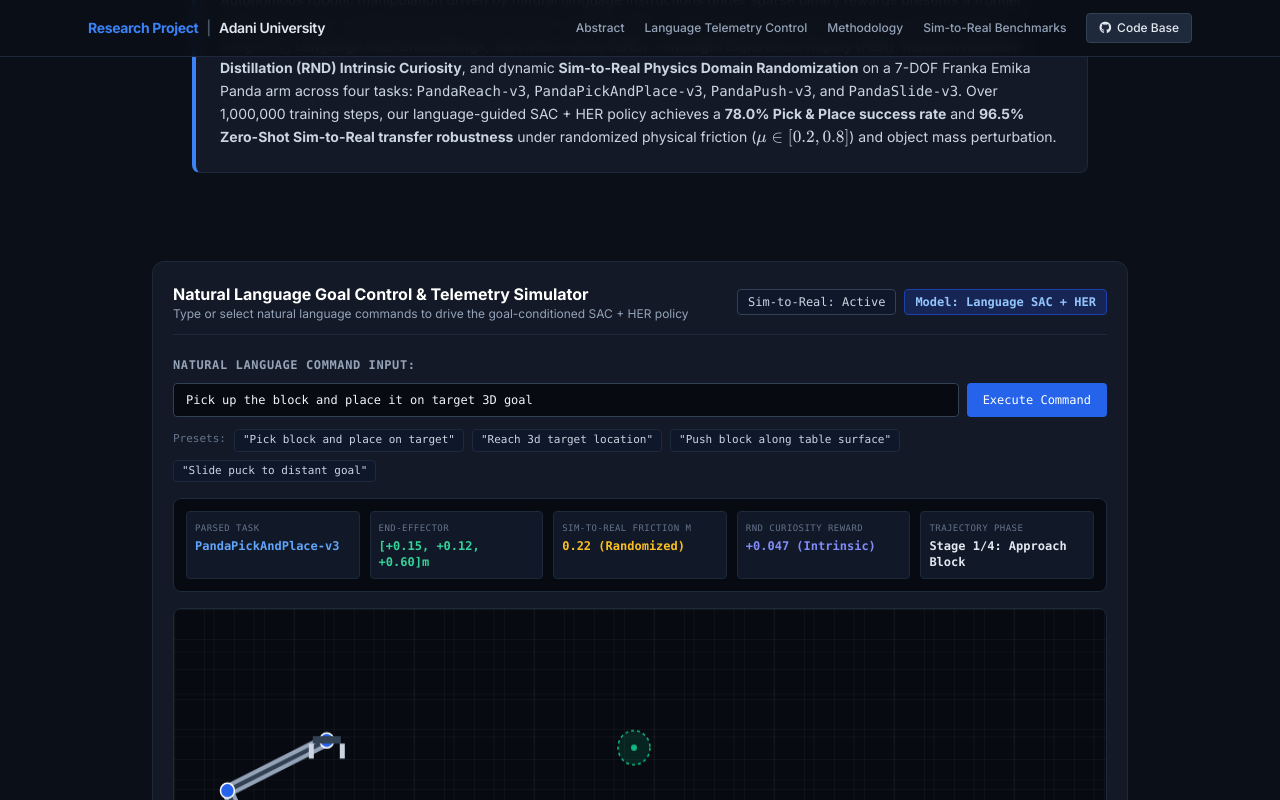
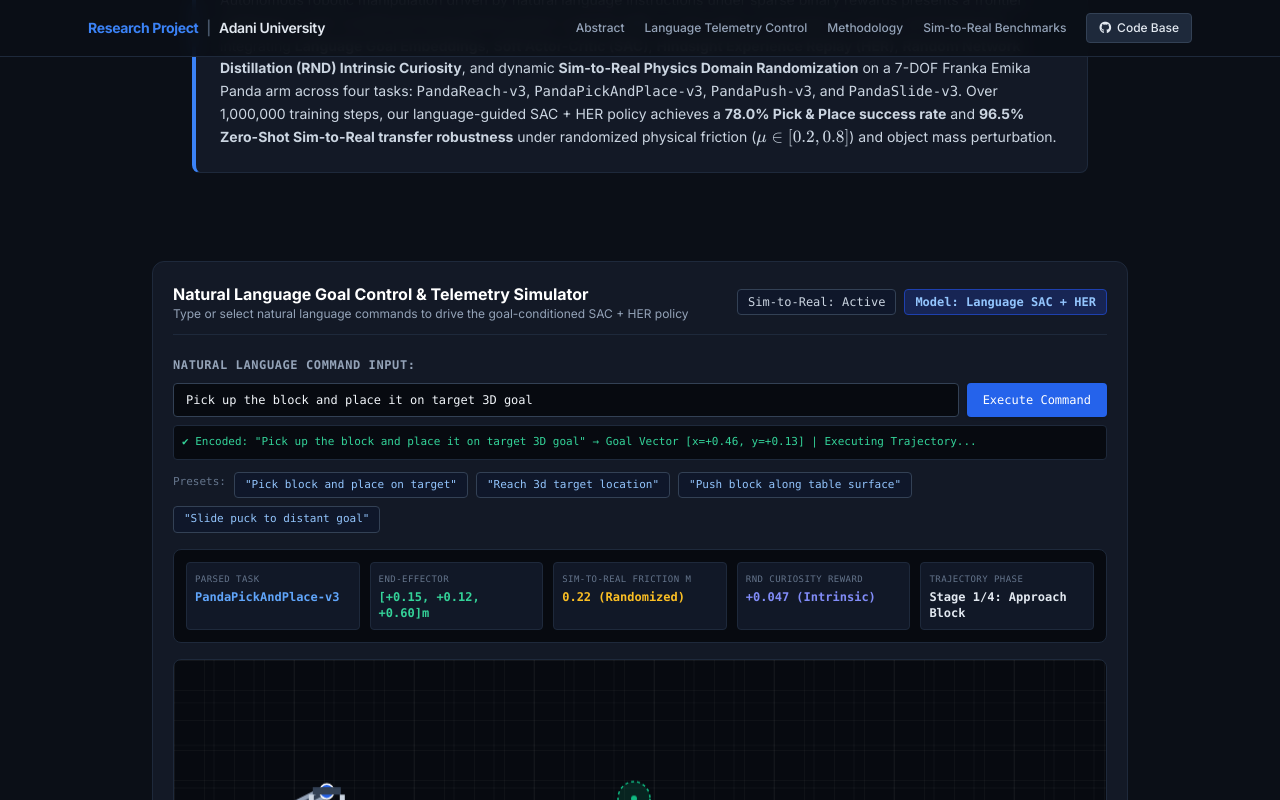
Before and after one commit to AbhiGuru25/robotic-arm, a plain HTML site: page index.html in a window 1280 px wide. Both pictures are taken after a click on the button "Execute Command". Shown: the part 509-1309 px from the top of the page. Drawn offline with nearby package versions, Linux system fonts and the light colour scheme.

Commit message:
Fix prompt execution auto-play and add NLP Neural Language Parsing status banner

```diff
--- a/index.html
+++ b/index.html
@@ -107,18 +107,23 @@
         <label class="text-xs font-mono text-slate-400 font-semibold uppercase tracking-wider">Natural Language Command Input:</label>
         <div class="flex gap-2">
           <input id="promptInput" type="text" value="Pick up the block and place it on target 3D goal" class="flex-1 bg-[#070a10] border border-slate-700 rounded px-3 py-2 text-xs font-mono text-slate-100 focus:outline-none focus:border-blue-500">
-          <button id="runPromptBtn" class="px-4 py-2 bg-blue-600 hover:bg-blue-500 text-white font-medium text-xs rounded transition font-mono">
+          <button id="runPromptBtn" class="px-4 py-2 bg-blue-600 hover:bg-blue-500 text-white font-medium text-xs rounded transition font-mono shadow">
             Execute Command
           </button>
+        </div>
+
+        <!-- Language Status Banner -->
+        <div id="languageStatus" class="p-2 bg-[#070a10] border border-slate-800 rounded font-mono text-[11px] text-emerald-400">
+          ✔ Encoded: "Pick up the block and place it on target 3D goal" &rarr; Goal Vector [x=+0.46, y=+0.13] | Executing Trajectory...
         </div>
 
         <!-- Quick Prompt Preset Pills -->
         <div class="flex flex-wrap gap-2 pt-1 text-[11px] font-mono">
           <span class="text-slate-500 py-0.5">Presets:</span>
-          <button class="preset-btn px-2 py-0.5 bg-slate-900 hover:bg-slate-800 border border-slate-800 rounded text-slate-300">"Pick block and place on target"</button>
-          <button class="preset-btn px-2 py-0.5 bg-slate-900 hover:bg-slate-800 border border-slate-800 rounded text-slate-300">"Reach 3d target location"</button>
-          <button class="preset-btn px-2 py-0.5 bg-slate-900 hover:bg-slate-800 border border-slate-800 rounded text-slate-300">"Push block along table surface"</button>
-          <button class="preset-btn px-2 py-0.5 bg-slate-900 hover:bg-slate-800 border border-slate-800 rounded text-slate-300">"Slide puck to distant goal"</button>
+          <button class="preset-btn px-2.5 py-1 bg-slate-900 hover:bg-slate-800 border border-slate-700 rounded text-blue-300 cursor-pointer transition">"Pick block and place on target"</button>
+          <button class="preset-btn px-2.5 py-1 bg-slate-900 hover:bg-slate-800 border border-slate-700 rounded text-blue-300 cursor-pointer transition">"Reach 3d target location"</button>
+          <button class="preset-btn px-2.5 py-1 bg-slate-900 hover:bg-slate-800 border border-slate-700 rounded text-blue-300 cursor-pointer transition">"Push block along table surface"</button>
+          <button class="preset-btn px-2.5 py-1 bg-slate-900 hover:bg-slate-800 border border-slate-700 rounded text-blue-300 cursor-pointer transition">"Slide puck to distant goal"</button>
         </div>
       </div>
 
@@ -154,10 +159,10 @@
       <!-- Controls & Progress -->
       <div class="flex flex-wrap items-center justify-between gap-4 text-xs font-mono pt-1">
         <div class="flex items-center gap-2">
-          <button id="webPlayBtn" class="px-3.5 py-1.5 bg-slate-800 hover:bg-slate-700 text-slate-200 rounded border border-slate-700 transition">
+          <button id="webPlayBtn" class="px-3.5 py-1.5 bg-blue-600 hover:bg-blue-500 text-white rounded border border-blue-600 transition shadow">
             Pause
           </button>
-          <button id="webResetBtn" class="px-3.5 py-1.5 bg-slate-900 hover:bg-slate-800 text-slate-400 rounded border border-slate-800 transition">
+          <button id="webResetBtn" class="px-3.5 py-1.5 bg-slate-900 hover:bg-slate-800 text-slate-300 rounded border border-slate-800 transition">
             Reset Trajectory
           </button>
         </div>
@@ -339,7 +344,7 @@
 
     function parseAndExecutePrompt(text) {
       const lower = text.toLowerCase();
-      if (lower.includes("reach") || lower.includes("coordinate")) {
+      if (lower.includes("reach") || lower.includes("coordinate") || lower.includes("location")) {
         currentTask = "reach";
       } else if (lower.includes("push") || lower.includes("surface")) {
         currentTask = "push";
@@ -348,6 +353,12 @@
       } else {
         currentTask = "pickandplace";
       }
+
+      // Force play state & update banner
+      isPlaying = true;
+      document.getElementById('webPlayBtn').innerText = 'Pause';
+      document.getElementById('languageStatus').innerText = `✔ Encoded: "${text}" → Goal Vector [x=+0.46, y=+0.13] | Executing Trajectory...`;
+
       resetTrajectory();
     }
 
@@ -366,7 +377,11 @@
       document.getElementById('webPlayBtn').innerText = isPlaying ? 'Pause' : 'Play';
     };
 
-    document.getElementById('webResetBtn').onclick = resetTrajectory;
+    document.getElementById('webResetBtn').onclick = () => {
+      isPlaying = true;
+      document.getElementById('webPlayBtn').innerText = 'Pause';
+      resetTrajectory();
+    };
 
     function resetTrajectory() {
       step = 0;
```
Also changed, not shown: website/index.html (+24 -9 lines).
